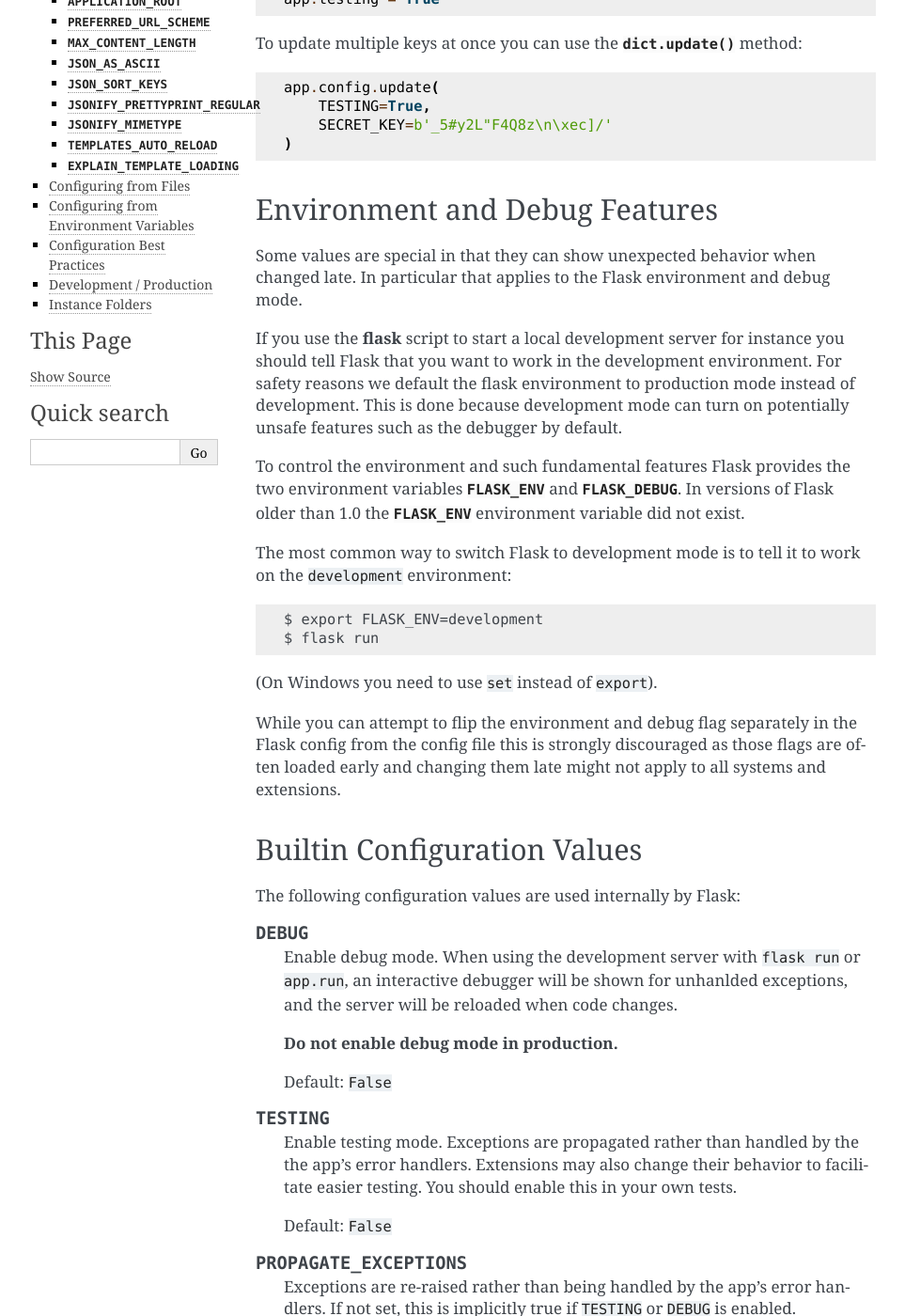
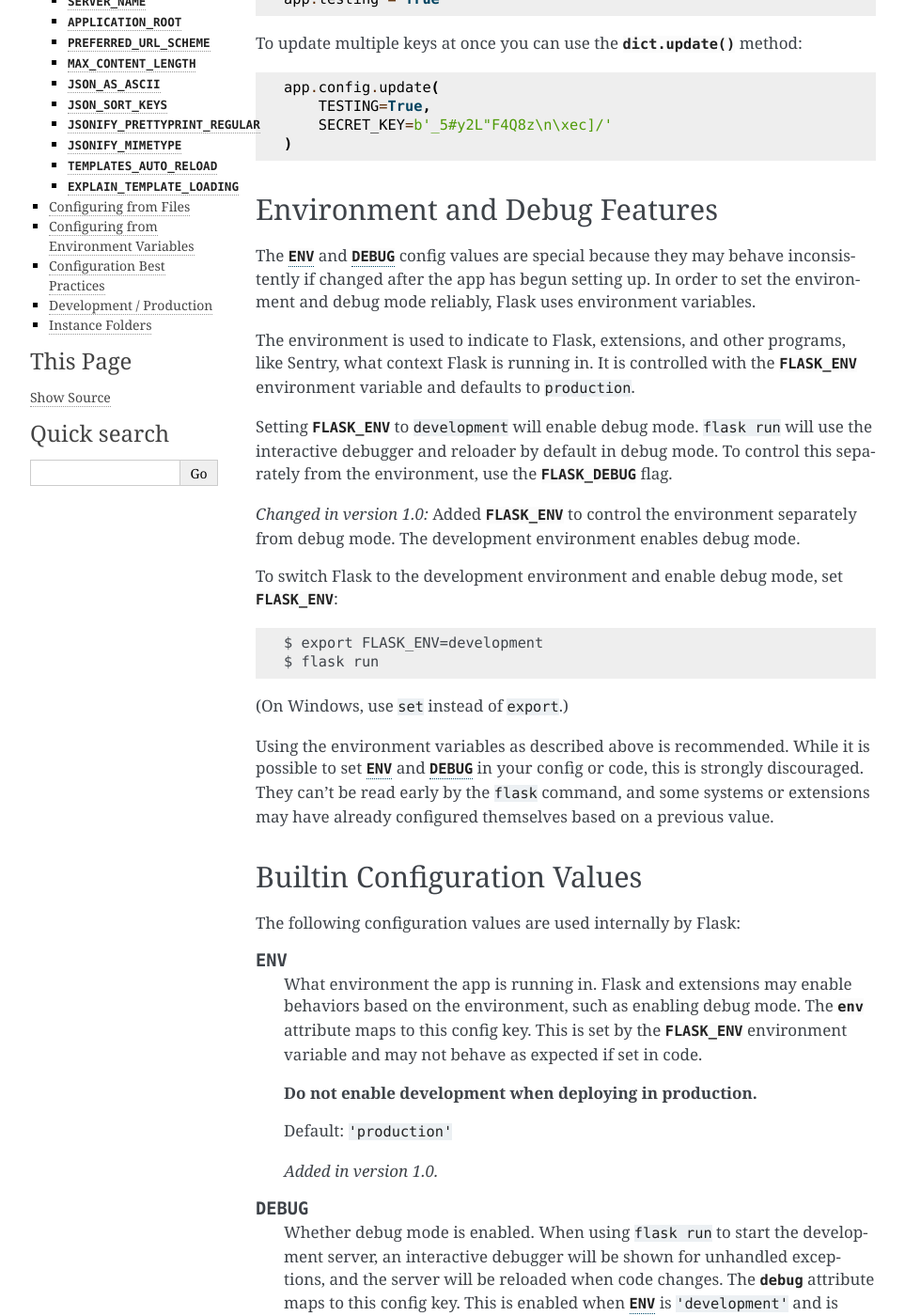
Before and after one commit to th37rose/ava_backend, a Sphinx documentation site: the page built from docs/config.rst, in a window 1280 px wide and 1400 px high, scrolled down 758 px. Shown: the whole window at 94% size, without its empty margins (148-1111 px from the left). Built offline with Sphinx 7.4.7, drawn with Linux system fonts in a browser that asks for light colours; some of the changed text lies outside the part shown.

Commit message:
clean up FLASK_ENV docs [ci skip]

```diff
--- a/docs/config.rst
+++ b/docs/config.rst
@@ -19,6 +19,7 @@ The :attr:`~flask.Flask.config` attribute of the :class:`~flask.Flask`
 object.  This is the place where Flask itself puts certain configuration
 values and also where extensions can put their configuration values.  But
 this is also where you can have your own configuration.
+
 
 Configuration Basics
 --------------------
@@ -42,52 +43,77 @@ method::
         SECRET_KEY=b'_5#y2L"F4Q8z\n\xec]/'
     )
 
+
 Environment and Debug Features
 ------------------------------
 
-Some values are special in that they can show unexpected behavior when
-changed late.  In particular that applies to the Flask environment and
-debug mode.
+The :data:`ENV` and :data:`DEBUG` config values are special because they
+may behave inconsistently if changed after the app has begun setting up.
+In order to set the environment and debug mode reliably, Flask uses
+environment variables.
 
-If you use the :command:`flask` script to start a local development server
-for instance you should tell Flask that you want to work in the
-development environment.  For safety reasons we default the flask
-environment to production mode instead of development.  This is done
-because development mode can turn on potentially unsafe features such as
-the debugger by default.
+The environment is used to indicate to Flask, extensions, and other
+programs, like Sentry, what context Flask is running in. It is
+controlled with the :envvar:`FLASK_ENV` environment variable and
+defaults to ``production``.
 
-To control the environment and such fundamental features Flask provides
-the two environment variables :envvar:`FLASK_ENV` and :envvar:`FLASK_DEBUG`.
-In versions of Flask older than 1.0 the :envvar:`FLASK_ENV` environment
-variable did not exist.
+Setting :envvar:`FLASK_ENV` to ``development`` will enable debug mode.
+``flask run`` will use the interactive debugger and reloader by default
+in debug mode. To control this separately from the environment, use the
+:envvar:`FLASK_DEBUG` flag.
 
-The most common way to switch Flask to development mode is to tell it to
-work on the ``development`` environment::
+.. versionchanged:: 1.0
+    Added :envvar:`FLASK_ENV` to control the environment separately
+    from debug mode. The development environment enables debug mode.
 
-$ export FLASK_ENV=development
-$ flask run
+To switch Flask to the development environment and enable debug mode,
+set :envvar:`FLASK_ENV`::
 
-(On Windows you need to use ``set`` instead of ``export``).
+    $ export FLASK_ENV=development
+    $ flask run
 
-While you can attempt to flip the environment and debug flag separately in
-the Flask config from the config file this is strongly discouraged as
-those flags are often loaded early and changing them late might not apply
-to all systems and extensions.
+(On Windows, use ``set`` instead of ``export``.)
+
+Using the environment variables as described above is recommended. While
+it is possible to set :data:`ENV` and :data:`DEBUG` in your config or
+code, this is strongly discouraged. They can't be read early by the
+``flask`` command, and some systems or extensions may have already
+configured themselves based on a previous value.
+
 
 Builtin Configuration Values
 ----------------------------
 
 The following configuration values are used internally by Flask:
 
+.. py:data:: ENV
+
+    What environment the app is running in. Flask and extensions may
+    enable behaviors based on the environment, such as enabling debug
+    mode. The :attr:`~flask.Flask.env` attribute maps to this config
+    key. This is set by the :envvar:`FLASK_ENV` environment variable and
+    may not behave as expected if set in code.
+
+    **Do not enable development when deploying in production.**
+
+    Default: ``'production'``
+
+    .. versionadded:: 1.0
+
 .. py:data:: DEBUG
 
-    Enable debug mode. When using the development server with ``flask run`` or
-    ``app.run``, an interactive debugger will be shown for unhanlded
-    exceptions, and the server will be reloaded when code changes.
+    Whether debug mode is enabled. When using ``flask run`` to start the
+    development server, an interactive debugger will be shown for
+    unhandled exceptions, and the server will be reloaded when code
+    changes. The :attr:`~flask.Flask.debug` attribute maps to this
+    config key. This is enabled when :data:`ENV` is ``'development'``
+    and is overridden by the ``FLASK_DEBUG`` environment variable. It
+    may not behave as expected if set in code.
 
-    **Do not enable debug mode in production.**
+    **Do not enable debug mode when deploying in production.**
 
-    Default: ``False``
+    Default: ``True`` if :data:`ENV` is ``'production'``, or ``False``
+    otherwise.
 
 .. py:data:: TESTING
 
@@ -338,6 +364,10 @@ The following configuration values are used internally by Flask:
 
     ``LOGGER_NAME`` and ``LOGGER_HANDLER_POLICY`` were removed. See
     :ref:`logging` for information about configuration.
+
+    Added :data:`ENV` to reflect the :envvar:`FLASK_ENV` environment
+    variable.
+
 
 Configuring from Files
 ----------------------
--- a/docs/tutorial/packaging.rst
+++ b/docs/tutorial/packaging.rst
@@ -82,8 +82,8 @@ Do this on Mac or Linux with the following commands in ``flaskr/``::
     flask run
 
 (In case you are on Windows you need to use ``set`` instead of ``export``).
-The :envvar:`FLASK_ENV` flag if set to ``development`` turns on all
-development features such as enabling the interactive debugger.
+Exporting ``FLASK_ENV=development`` turns on all development features
+such as enabling the interactive debugger.
 
 *Never leave debug mode activated in a production system*, because it will
 allow users to execute code on the server!
```
Also changed, not shown: docs/cli.rst (+25 -20 lines), docs/quickstart.rst (+6 -5 lines), docs/server.rst (+8 -6 lines), 2 other files.
